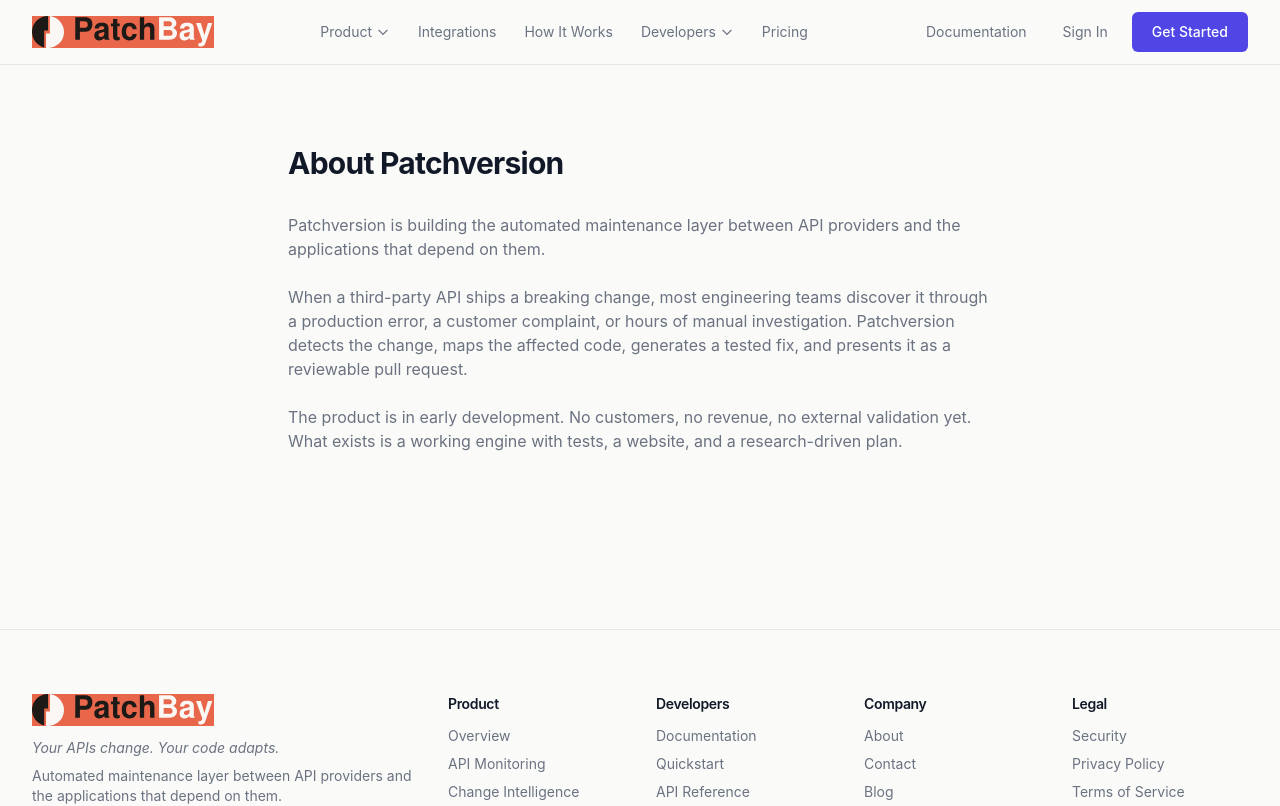
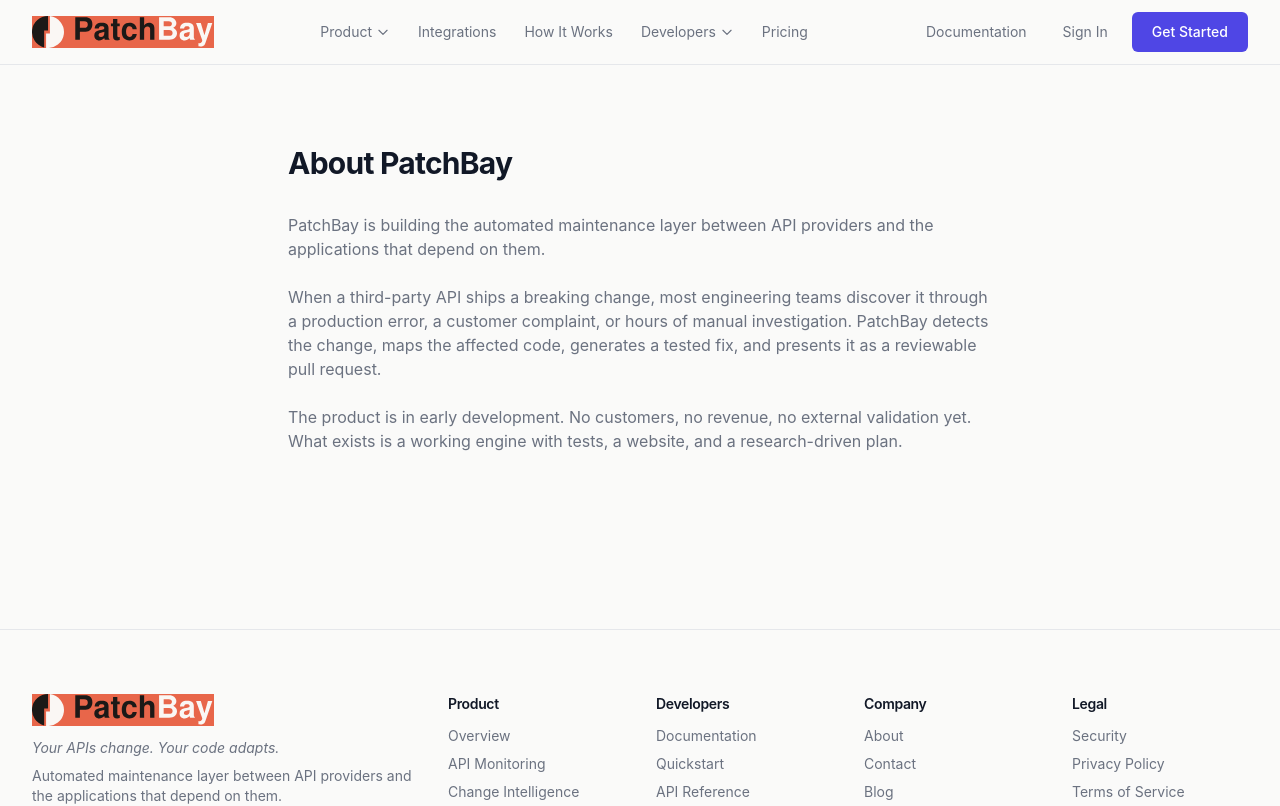
Before and after one commit to Nitish-1303/Patchversion, a Next.js app in the folder packages/site/: page /about in a window 1280 px wide. Shown: the top 806 px of the page. Built offline with nearby package versions, Linux system fonts and the light colour scheme.

Commit message:
Update src/app/about/page.tsx for PatchBay branding and paid plans

```diff
--- a/packages/site/src/app/about/page.tsx
+++ b/packages/site/src/app/about/page.tsx
@@ -1,16 +1,16 @@
 export default function AboutPage() {
   return (
     <div className="max-w-3xl mx-auto px-4 sm:px-6 lg:px-8 py-20">
-      <h1 className="text-3xl font-bold mb-8">About Patchversion</h1>
+      <h1 className="text-3xl font-bold mb-8">About PatchBay</h1>
       <div className="space-y-6 text-text-secondary">
         <p>
-          Patchversion is building the automated maintenance layer between API providers
+          PatchBay is building the automated maintenance layer between API providers
           and the applications that depend on them.
         </p>
         <p>
           When a third-party API ships a breaking change, most engineering teams discover
           it through a production error, a customer complaint, or hours of manual
-          investigation. Patchversion detects the change, maps the affected code,
+          investigation. PatchBay detects the change, maps the affected code,
           generates a tested fix, and presents it as a reviewable pull request.
         </p>
         <p>
```
